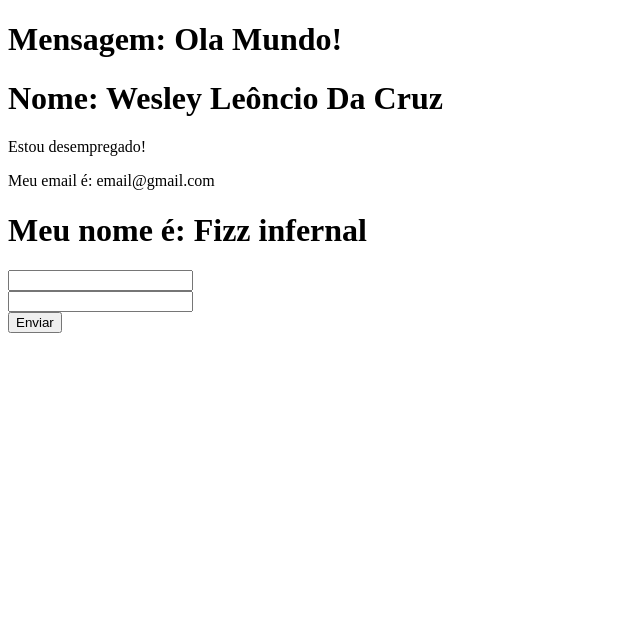
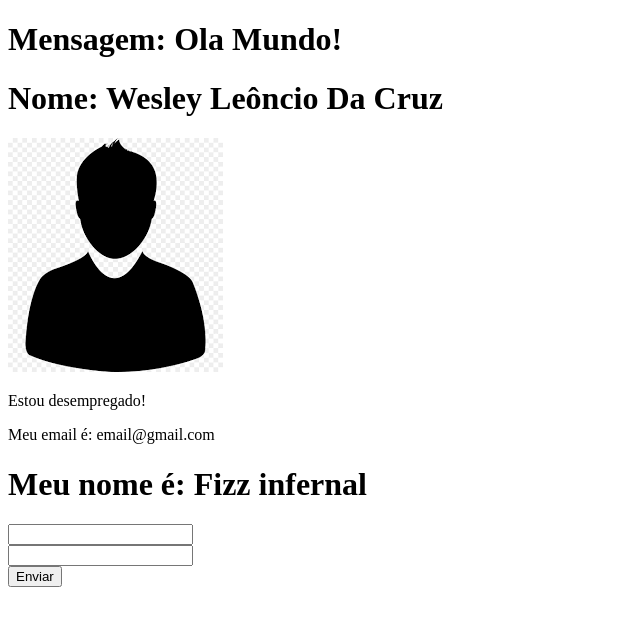
Before and after one commit to WesleyLeoncio/Curso-de-Vue-3, a Vue app in the folder projeto_vue/: page / in a window 1280 px wide. Shown: the top 626 px of the page, without its empty margins (0-640 px from the left). Built offline with nearby package versions, Linux system fonts and the light colour scheme.

Commit message:
Atributos dinâmicos

```diff
--- a/projeto_vue/index.html
+++ b/projeto_vue/index.html
@@ -1,13 +1,16 @@
 <!DOCTYPE html>
 <html lang="en">
+
 <head>
   <meta charset="UTF-8" />
   <link rel="icon" href="/favicon.ico" />
   <meta name="viewport" content="width=device-width, initial-scale=1.0" />
-    <title>Vite App</title>
+  <title>Vue Testes</title>
 </head>
+
 <body>
   <div id="app"></div>
   <script type="module" src="/src/main.js"></script>
 </body>
+
 </html>
--- a/projeto_vue/src/components/Info.vue
+++ /dev/null
@@ -1,20 +0,0 @@
-<template>
-    <div>
-        <p v-if="trabalhando_bool">Estou Trabalhando!</p>
-        <p v-else>Estou desempregado!</p>
-        <p v-show="email_bool">Meu email é: {{email}}</p>
-    </div>
-</template>
-
-<script>
-export default {
-    name: "Info",
-    data(){
-        return{
-            trabalhando_bool: false,
-            email: "email@gmail.com",
-            email_bool: true
-        }
-    }
-}
-</script>
--- a/projeto_vue/src/components/OlaMundo.vue
+++ b/projeto_vue/src/components/OlaMundo.vue
@@ -2,12 +2,12 @@
   <div>
     <h1>{{ msg }}</h1>
     <h1>{{ nome }}</h1>
-    <info/>
+    <info />
   </div>
 </template>
 
 <script>
-import Info from "./Info.vue";
+import Info from "./usuario/Info.vue";
 export default {
   name: "OlaMundo",
   components: {
--- /dev/null
+++ b/projeto_vue/src/components/usuario/Avatar.vue
@@ -0,0 +1,15 @@
+<template>
+  <img :src="avatar" :alt="descricao" />
+</template>
+
+<script>
+export default {
+  name: "Avatar",
+  data() {
+    return {
+      avatar: "/img/avatar.png",
+      descricao: "Wesley Leôncio Da Cruz",
+    };
+  },
+};
+</script>
--- /dev/null
+++ b/projeto_vue/src/components/usuario/Info.vue
@@ -0,0 +1,29 @@
+<template>
+  <div>
+    <div>
+      <Avatar />
+    </div>
+    <div>
+      <p v-if="trabalhando_bool">Estou Trabalhando!</p>
+      <p v-else>Estou desempregado!</p>
+      <p v-show="email_bool">Meu email é: {{ email }}</p>
+    </div>
+  </div>
+</template>
+
+<script>
+import Avatar from "./Avatar.vue";
+export default {
+  name: "Info",
+  components: {
+    Avatar,
+  },
+  data() {
+    return {
+      trabalhando_bool: false,
+      email: "email@gmail.com",
+      email_bool: true,
+    };
+  },
+};
+</script>
```
Also changed, not shown: projeto_vue/public/img/avatar.png (added). Lines whose indentation alone changed are shown as unchanged.
